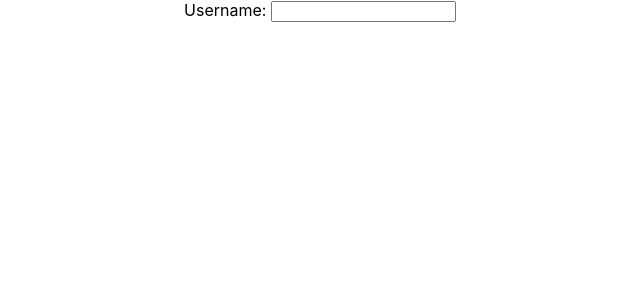
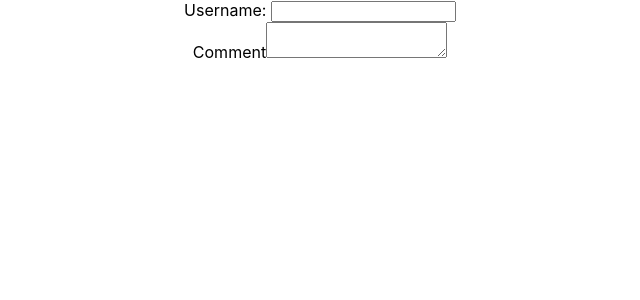
Before and after one commit to python-benedict/react-series, a React (Create React App) app: page / in a window 1280 px wide. Shown: the top 300 px of the page, without its empty margins (320-960 px from the left). Built offline with nearby package versions, Linux system fonts and the light colour scheme.

Commit message:
added text area to it and have made react handle the onchange

```diff
--- a/src/components/Form.js
+++ b/src/components/Form.js
@@ -6,7 +6,8 @@ class Form extends Component {
       super(props)
 
       this.state = {
-         username: ''
+         username: '',
+         comment: ''
       }
     }
 
@@ -21,6 +22,11 @@ class Form extends Component {
             username: event.target.value
         })
     }
+    handleCommentChange = (event) =>{
+        this.setState({
+            comment: event.target.value
+        })
+    }
 
   render() {
     return (
@@ -29,6 +35,10 @@ class Form extends Component {
             <label>Username: </label>
             <input type='text' value={this.state.username} onChange={this.formChangeHandler} />
         </div>
+        <div>
+            <label>Comment</label>
+            <textarea value={this.state.comment} onChange={this.handleCommentChange}></textarea>
+        </div>
       </form>
     )
   }
```
